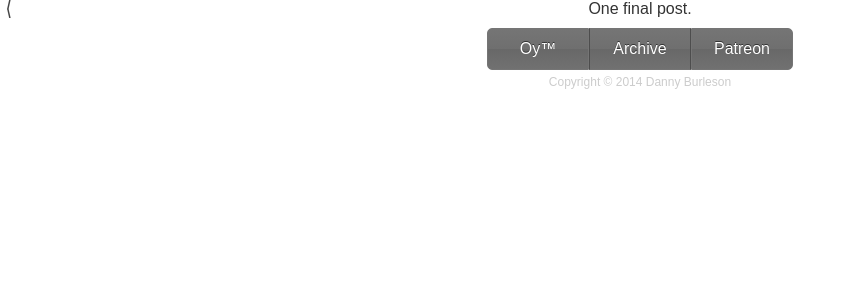
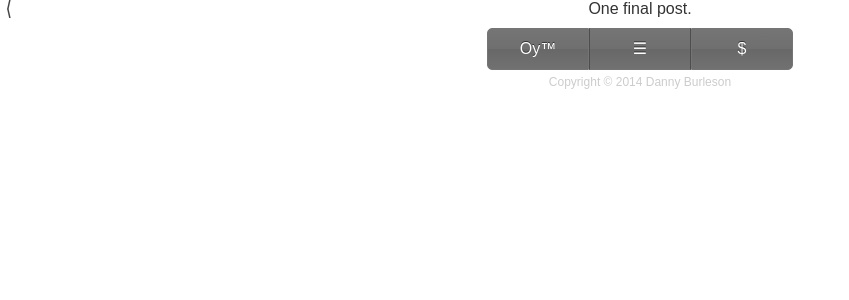
Before and after one commit to oycomics/oycomics.github.io, a Jekyll site: the page built from index.html, in a window 1280 px wide. Shown: the top 300 px of the page, without its empty margins (0-849 px from the left). Built offline with Jekyll 4.4.1, drawn with Linux system fonts in a browser that asks for light colours; Markdown is read by kramdown in place of the engine named in the settings; the list of posts is cut into pages by our own code.

Commit message:
Update footer.html

```diff
--- a/_includes/footer.html
+++ b/_includes/footer.html
@@ -1,8 +1,8 @@
 <div class="footer">
 <div class="nav gradient">
-<a class="nav_item title_link"href="/">Oy&trade;</a>
-<a class="nav_item archive_link" href="/archive">Archive</a>
-<a class="nav_item patreon_link" href="http://www.patreon.com/oycomics" target="_blank">Patreon</a>
+<a class="nav_item title_link"href="/">Oy<span>&trade;</span></a>
+<a class="nav_item archive_link" href="/archive">&#9776;</a>
+<a class="nav_item patreon_link" href="http://www.patreon.com/oycomics" target="_blank">$</a>
 </div>
 <a class="copyright" href="mailto:danny@oycomics.com">Copyright &copy; {{ site.time | date: "%Y" }} Danny Burleson</a>
 </div>
```
